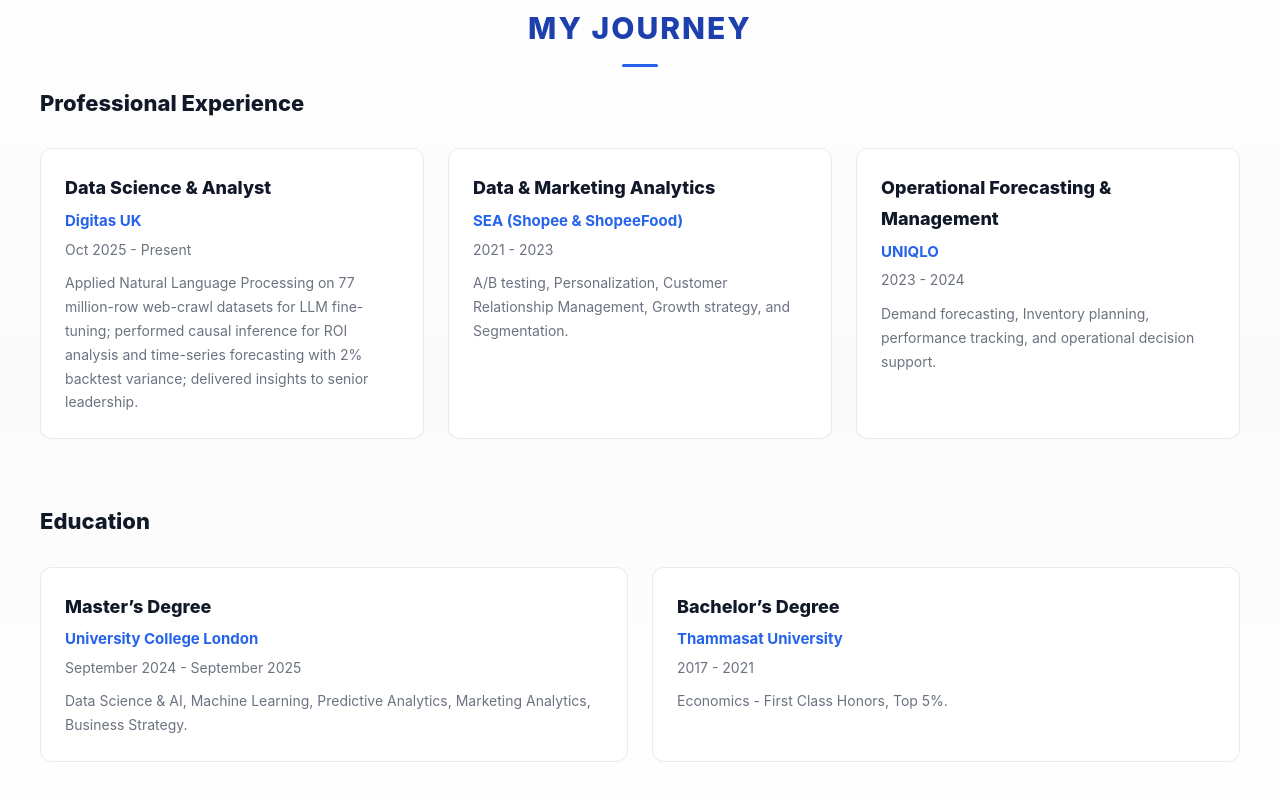
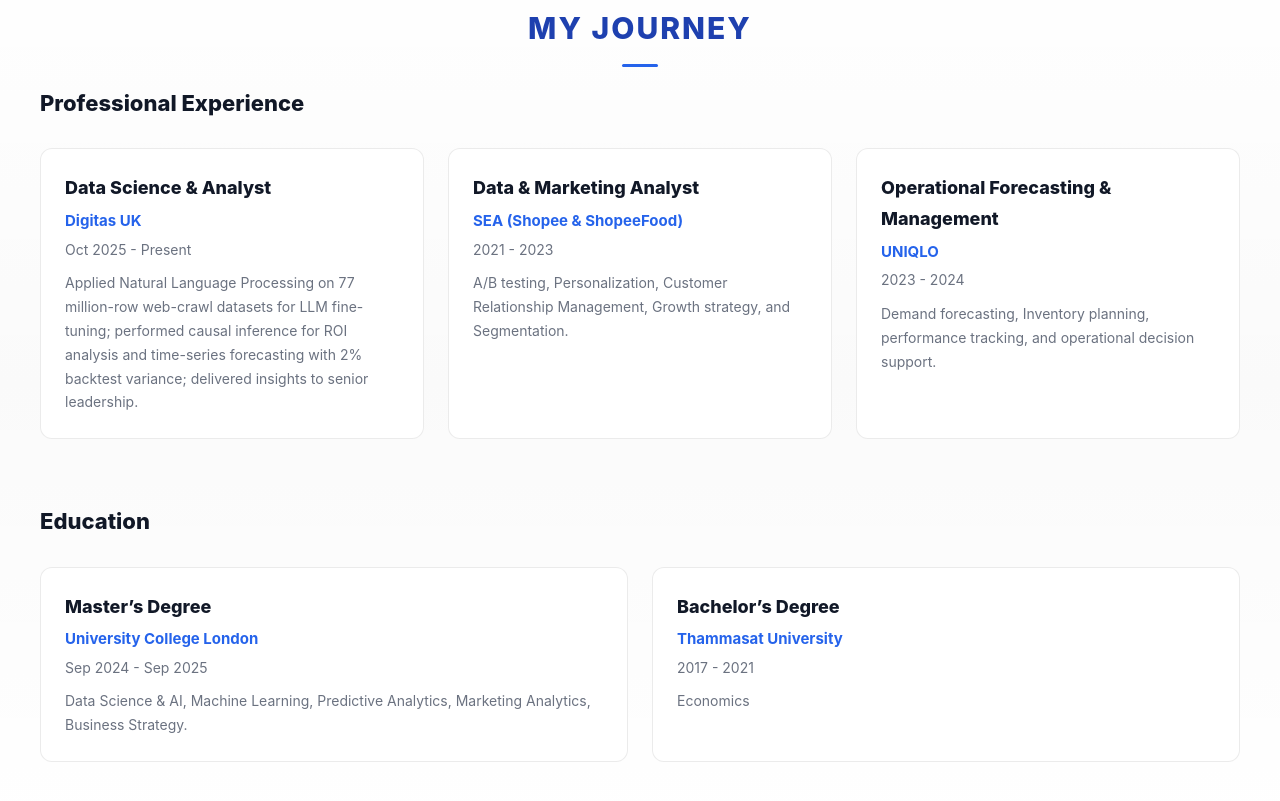
Before and after one commit to Thanchanokk-p/my-portfolio, a plain HTML site: page index.html in a window 1280 px wide. Shown: the part 1550-2351 px from the top of the page. Drawn offline with Linux system fonts and the light colour scheme.

Commit message:
Update index.html
updated details

```diff
--- a/index.html
+++ b/index.html
@@ -153,7 +153,7 @@
 
               <div class="journey-content">
                 <!-- Updated: role name -->
-                <h4>Data &amp; Marketing Analytics</h4>
+                <h4>Data &amp; Marketing Analyst</h4>
                 <p class="journey-company">SEA (Shopee &amp; ShopeeFood)</p>
                 <p class="journey-date">2021 - 2023</p>
 
@@ -191,7 +191,7 @@
                 <p class="journey-company">University College London</p>
 
                 <!-- Updated: date range -->
-                <p class="journey-date">September 2024 - September 2025</p>
+                <p class="journey-date">Sep 2024 - Sep 2025</p>
 
                 <p class="journey-desc">
                   Data Science &amp; AI, Machine Learning, Predictive Analytics, Marketing Analytics, Business Strategy.
@@ -207,7 +207,7 @@
                 <p class="journey-date">2017 - 2021</p>
 
                 <!-- Updated: Economics only -->
-                <p class="journey-desc">Economics - First Class Honors, Top 5%.</p>
+                <p class="journey-desc">Economics</p>
               </div>
             </div>
           </div>
@@ -452,7 +452,7 @@
         ✅ Thank you! Your message has been sent.
       </p>
     </form>
-</section> <!-- ✅ ADD THIS -->
+</section> <!-- ✅ ADD THIS to close section and separate footer -->
 
   <!-- FOOTER -->
   <footer class="footer-minimal">
```
